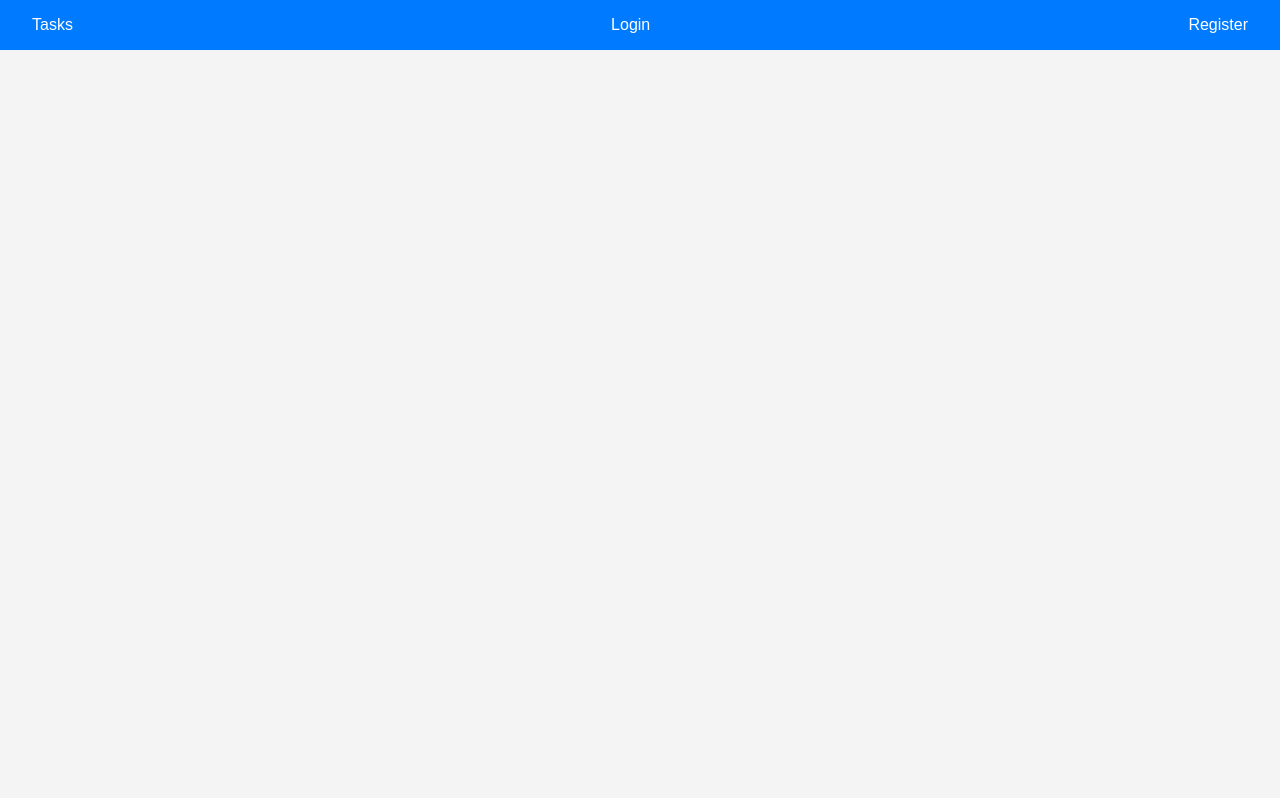
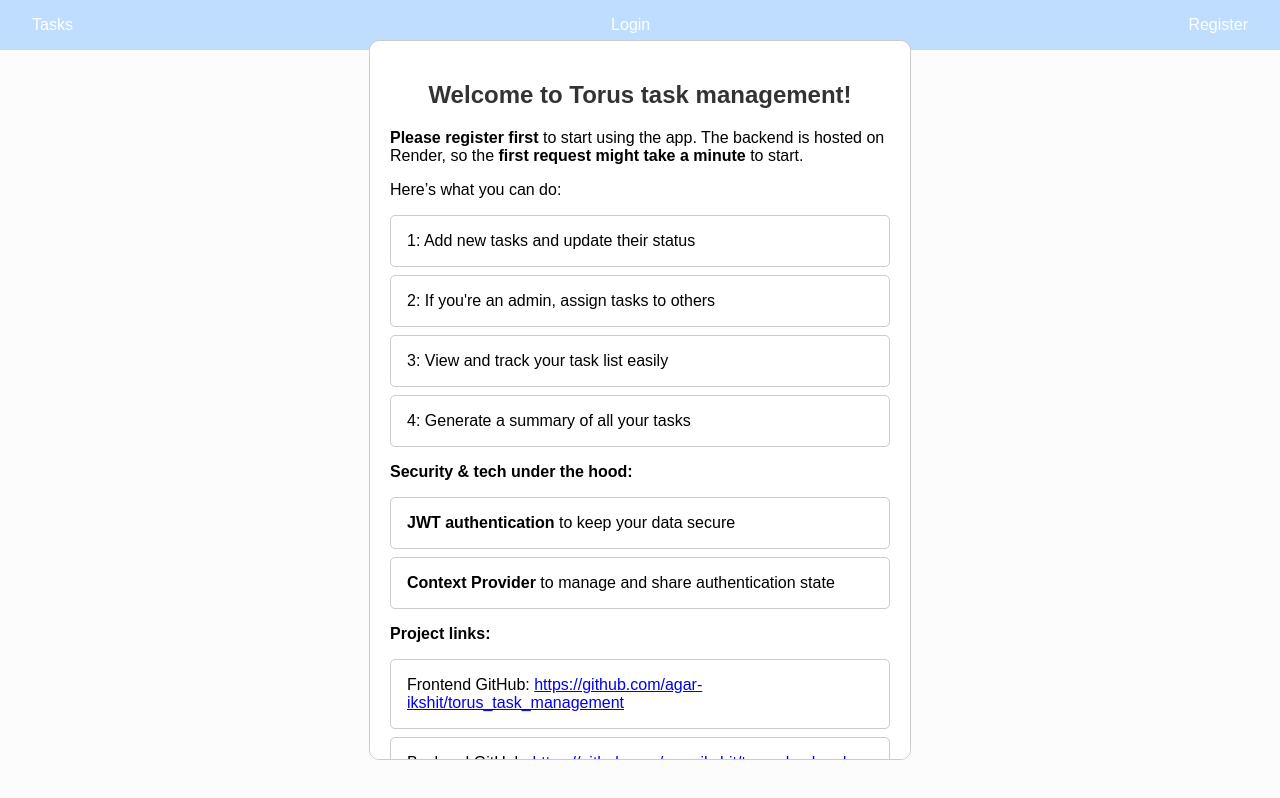
Before and after one commit to agar-ikshit/torus_task_management, a React (Vite) app: page / in a window 1280 px wide. Built offline with nearby package versions, Linux system fonts and the light colour scheme.

Commit message:
Update App.jsx

```diff
--- a/src/App.jsx
+++ b/src/App.jsx
@@ -1,4 +1,4 @@
-import React from 'react';
+import React, { useState, useEffect } from 'react';
 import { BrowserRouter as Router, Route, Routes } from 'react-router-dom';
 import Login from './components/Auth/Login';
 import Register from './components/Auth/Register';
@@ -7,20 +7,78 @@ import { AuthProvider } from './context/AuthContext';
 import { ToastContainer } from 'react-toastify';
 import Navbar from './components/Common/Navbar';
 import PrivateRoute from './components/Common/PrivateRoute';
+import Modal from 'react-modal';
 import './index.css';
 
+Modal.setAppElement('#root');
+
 const App = () => {
+  const [showWelcomeModal, setShowWelcomeModal] = useState(true);
+
   return (
     <>
       <ToastContainer />
+
+      <Modal
+  isOpen={showWelcomeModal}
+  onRequestClose={() => setShowWelcomeModal(false)}
+  contentLabel="Welcome Message"
+  style={{
+    content: {
+      maxWidth: '500px',
+      margin: 'auto',
+      padding: '20px',
+      borderRadius: '10px',
+    },
+  }}
+>
+  <h2> Welcome to Torus task management!</h2>
+
+  <p>
+     <strong>Please register first</strong> to start using the app.
+    The backend is hosted on Render, so the <strong>first request might take a minute</strong> to start.
+  </p>
+
+  <p >Here’s what you can do:</p>
+  <ul >
+    <li>1: Add new tasks and update their status</li>
+    <li>2: If you're an admin, assign tasks to others</li>
+    <li>3: View and track your task list easily</li>
+    <li>4: Generate a summary of all your tasks</li>
+  </ul>
+
+  <p><strong>Security & tech under the hood:</strong></p>
+  <ul>
+    <li><strong>JWT authentication</strong> to keep your data secure</li>
+    <li><strong>Context Provider</strong> to manage and share authentication state</li>
+  </ul>
+   <p ><strong>Project links:</strong></p>
+  <ul>
+    <li>
+      Frontend GitHub: <a href="https://github.com/agar-ikshit/torus_task_management" target="_blank" rel="noopener noreferrer" className="text-blue-600 underline">https://github.com/agar-ikshit/torus_task_management</a>
+    </li>
+    <li>
+      Backend GitHub: <a href="https://github.com/agar-ikshit/torus_backend" target="_blank" rel="noopener noreferrer" className="text-blue-600 underline">https://github.com/agar-ikshit/torus_backend</a>
+    </li>
+  </ul>
+
+
+  <button
+    onClick={() => setShowWelcomeModal(false)}
+
+  >
+    Got it!
+  </button>
+</Modal>
+
 
       <AuthProvider>
         <Router>
           <Navbar />
           <Routes>
-          <Route path="/login" element={<Login />} className = "routes" />
-          <Route path="/register" element={<Register />}  className = "routes"/>
-          <Route path="/tasks" element={<PrivateRoute element={<TaskList />} />} className = "routes" />
+            <Route path="/login" element={<Login />} className="routes" />
+            <Route path="/register" element={<Register />} className="routes" />
+            <Route path="/tasks" element={<PrivateRoute element={<TaskList />} />} className="routes" />
           </Routes>
         </Router>
       </AuthProvider>
```
Lines whose indentation alone changed are shown as unchanged.
